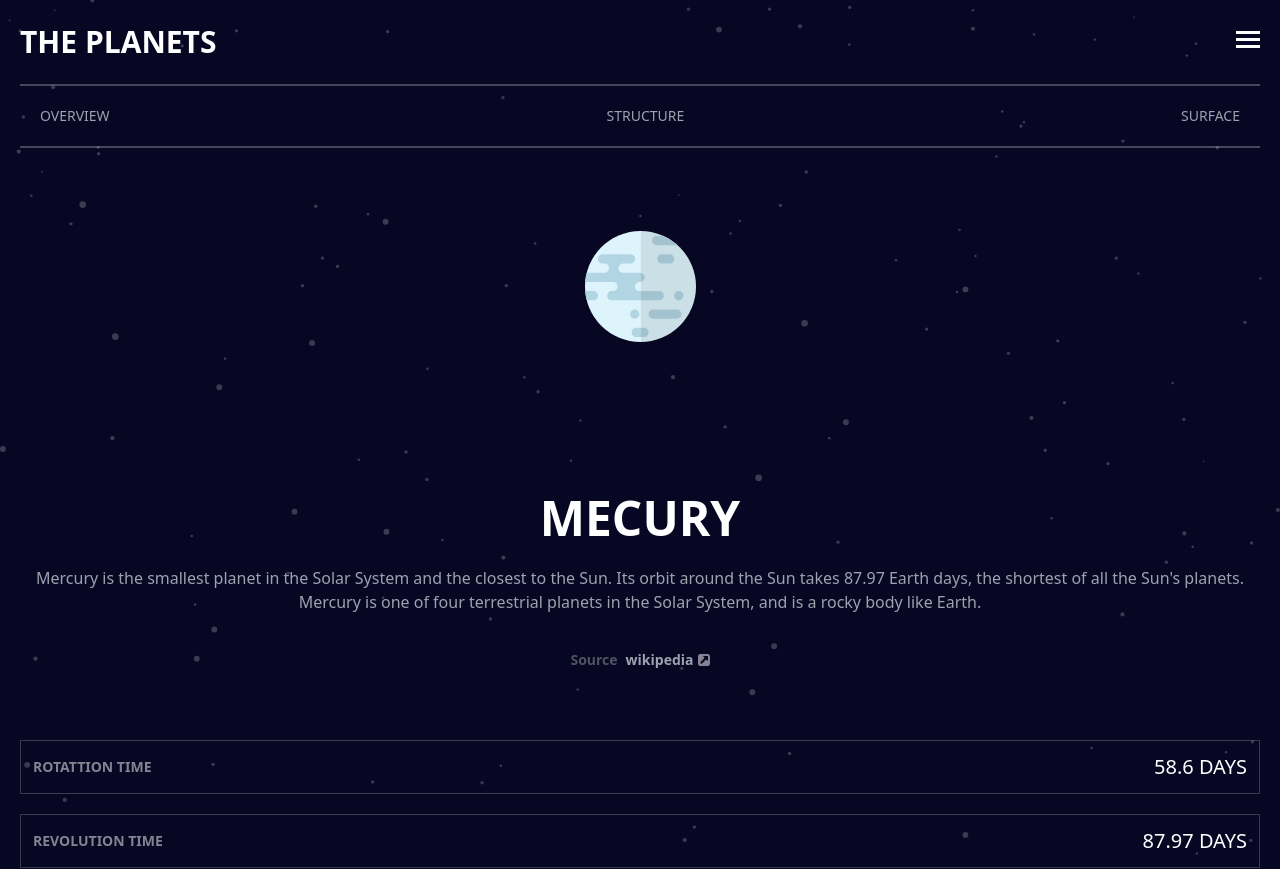
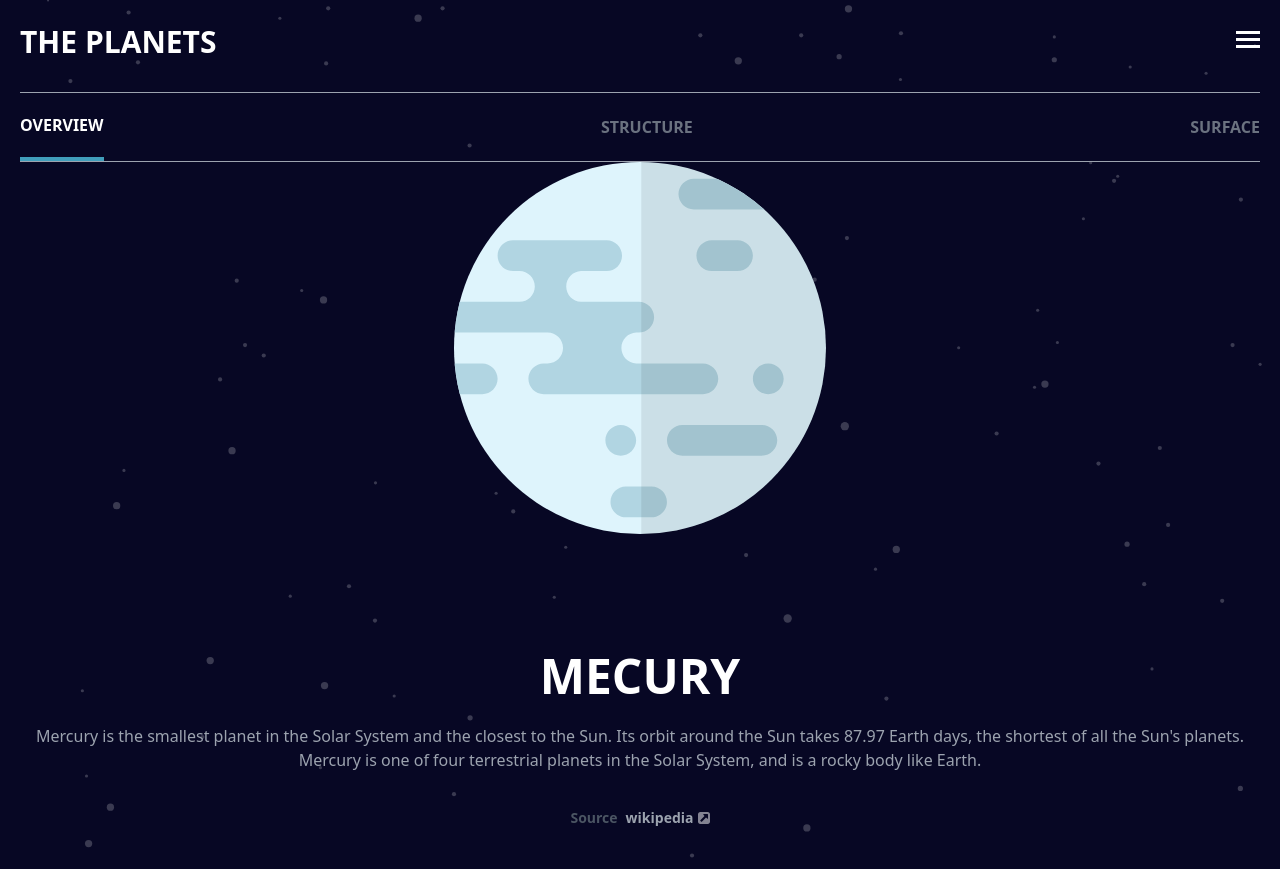
Before and after one commit to RonaldMamani/Planets_Fact, a React (Vite) app: page / in a window 1280 px wide. Shown: the top 869 px of the page. Built offline with nearby package versions, Linux system fonts and the light colour scheme.

Commit message:
Terminando a parte de fatos de Planetas e iniciando a navbar de Planetas

```diff
--- /dev/null
+++ b/src/components/ButtonStatePlanet/index.tsx
@@ -0,0 +1,15 @@
+type Props= {
+    content: string,
+    className: string,
+    onClick?: () => void
+}
+
+export default function ButtonStatePlanet({ content,className,onClick } : Props) {
+    return (
+        <button
+            className={`${className} uppercase font-semibold py-5`}
+            onClick={onClick}
+            >{content}
+        </button>
+    )
+}
--- /dev/null
+++ b/src/components/NavBarPlanetsMobile/index.tsx
@@ -0,0 +1,7 @@
+export default function NavBarPlanetsMobile() {
+    return (
+        <nav className="">
+
+        </nav>
+    )
+}
--- a/src/components/NavStatePlanet/index.tsx
+++ /dev/null
@@ -1,31 +0,0 @@
-type Props = {
-    className: string,
-    onClickOverview?: () => void,
-    onClickStructure?: () => void,
-    onClickSurface?: () => void
-}
-
-export default function NavStatePlanet({ className,onClickOverview,onClickStructure,onClickSurface } : Props) {
-    return (
-        <nav className="border-white/25 border-y-2 p-5 mt-6 flex justify-between">
-            <button
-                className={`${className} text-sm uppercase `}
-                onClick={onClickOverview}
-                >
-                Overview
-            </button>
-            <button
-                className={`${className} text-sm uppercase `}
-                onClick={onClickStructure}
-                >
-                Structure
-            </button>
-            <button
-                className={`${className} text-sm uppercase `}
-                onClick={onClickSurface}
-                >
-                Surface
-            </button>
-        </nav>
-    )
-}
--- a/src/pages/Mercury.tsx
+++ b/src/pages/Mercury.tsx
@@ -1,21 +1,70 @@
+import { useState } from "react";
+
+import Planet from "../assets/planet-mercury.svg"
+import InternPlanet from "../assets/planet-mercury-internal.svg"
+import GeologyPlanet from "../assets/geology-mercury.png"
+
 import PlanetsDescrition from "../components/PlanetsDescrition";
-import Planet from "../assets/planet-mercury.svg"
 import PlanetStatistics from "../components/PlanetStatistics";
-import NavStatePlanet from "../components/NavStatePlanet";
-import { useState } from "react";
+import ButtonStatePlanet from "../components/ButtonStatePlanet";
 
 export default function Mercury() {
 
-    const [overview,setOverview] = useState(false)
+    const [overview, setOverview] = useState(true)
+    const [structure, setStructure] = useState(false)
+    const [surface, setSurface] = useState(false)
+
+    const handleButtonOverview = () => {
+        setOverview(true)
+        setStructure(false)
+        setSurface(false)
+    }
+
+    const handleButtonStructure = () => {
+        setOverview(false)
+        setStructure(true)
+        setSurface(false)
+    }
+
+    const handleButtonSurface = () => {
+        setOverview(false)
+        setStructure(false)
+        setSurface(true)
+    }
 
     return(
         <>
-            <NavStatePlanet
-                className={`${overview ? 'text-white' : 'text-gray-400'}`}
-            />
+            <nav className="flex justify-between border-y border-gray-400 mt-8">
+                <ButtonStatePlanet
+                    content="Overview"
+                    className={`${overview ? 'text-white border-b-4 border-[#419EBB]' : 'text-gray-500'}`}
+                    onClick={handleButtonOverview}
+                />
+                <ButtonStatePlanet
+                    content="Structure"
+                    className={`${structure ? 'text-white border-b-4 border-[#419EBB]' : 'text-gray-500'}`}
+                    onClick={handleButtonStructure}
+                />
+                <ButtonStatePlanet
+                    content="Surface"
+                    className={`${surface ? 'text-white border-b-4 border-[#419EBB]' : 'text-gray-500'}`}
+                    onClick={handleButtonSurface}
+                />
+            </nav>
             <section className="grid grid-rows-3 gap-5 items-center">
-                <div className="flex justify-center">
-                    <img className="w-[111px] h-[111px]" src={Planet} alt="" />
+                <div className="flex justify-center relative">
+                    {overview &&
+                        <img className="w-[30%] h-[30%]" src={Planet} alt="" />
+                    }
+                    {structure &&
+                        <img className="w-[30%] h-[30%]" src={InternPlanet} alt="" />
+                    }
+                    {surface &&
+                        <>
+                            <img className="w-[30%] h-[30%]" src={Planet} alt="" />
+                            <img className="w-[80$] h-[80%] absolute top-20" src={GeologyPlanet} alt="" />
+                        </>
+                    }
                 </div>
                 <PlanetsDescrition
                     name="Mecury"
```
